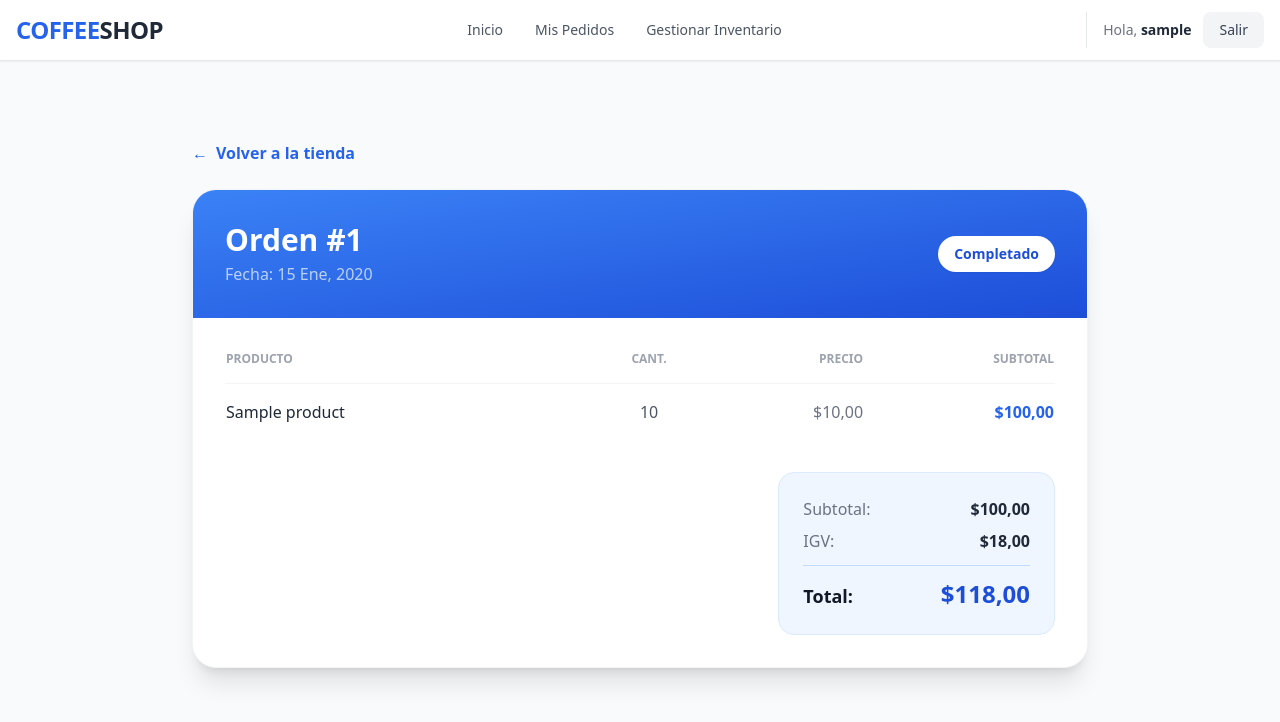
After one commit to Karen11Vargas/coffee_shop, a Django app: page /pedidos/mi-orden/ in a window 1280 px wide. The commit adds this page. Shown: the top 722 px of the page. Run offline with Django 5.2, Linux system fonts and the light colour scheme; a user stored in the database is signed in; tables that the repository leaves empty hold one stand-in row (values such as "Sample post"); some libraries are stand-ins or nearby versions.

Commit message:
feat: Finalización ejercicio, crear productos, ordenar

```diff
--- a/coffee_shop/settings.py
+++ b/coffee_shop/settings.py
@@ -133,3 +133,4 @@ STATIC_URL = 'static/'
 DEFAULT_AUTO_FIELD = 'django.db.models.BigAutoField'
 LOGIN_REDIRECT_URL = 'list_product'
 LOGOUT_REDIRECT_URL = 'list_product'
+LOGIN_URL = 'login'
--- a/coffee_shop/urls.py
+++ b/coffee_shop/urls.py
@@ -1,19 +1,4 @@
-"""
-URL configuration for coffee_shop project.
 
-The `urlpatterns` list routes URLs to views. For more information please see:
-    https://docs.djangoproject.com/en/5.1/topics/http/urls/
-Examples:
-Function views
-    1. Add an import:  from my_app import views
-    2. Add a URL to urlpatterns:  path('', views.home, name='home')
-Class-based views
-    1. Add an import:  from other_app.views import Home
-    2. Add a URL to urlpatterns:  path('', Home.as_view(), name='home')
-Including another URLconf
-    1. Import the include() function: from django.urls import include, path
-    2. Add a URL to urlpatterns:  path('blog/', include('blog.urls'))
-"""
 from django.contrib import admin
 from django.urls import path, include
 from django.conf.urls.static import static
--- /dev/null
+++ b/orders/templates/orders/my_order.html
@@ -0,0 +1,77 @@
+{% extends "base.html" %}
+{% block content %}
+
+<div class="container mx-auto py-12 px-4 flex justify-center">
+    <div class="w-full max-w-4xl">
+
+        <div class="mb-6">
+            <a href="{% url 'list_product' %}" class="text-blue-600 hover:text-blue-800 font-semibold flex items-center transition">
+                <span class="mr-2">←</span> Volver a la tienda
+            </a>
+        </div>
+
+        <div class="bg-white shadow-xl rounded-3xl overflow-hidden border border-gray-100">
+            <div class="p-8 text-white bg-gradient-to-br from-blue-500 to-blue-700 flex justify-between items-center">
+                <div>
+                    <h2 class="text-3xl font-bold mb-1">Orden #{{ order.id }}</h2>
+                    <p class="text-blue-100 opacity-80">
+                        Fecha: {% if order.order_date %}{{ order.order_date|date:"d M, Y" }}{% endif %}
+                    </p>
+                </div>
+                <span class="bg-white text-blue-700 font-bold px-4 py-2 rounded-full text-sm shadow-sm">
+                    Completado
+                </span>
+            </div>
+
+            <div class="p-8">
+                {% if order_items %}
+                    <div class="overflow-x-auto">
+                        <table class="w-full text-left border-collapse">
+                            <thead>
+                                <tr class="text-xs uppercase text-gray-400 border-b border-gray-100">
+                                    <th class="pb-4 font-semibold">Producto</th>
+                                    <th class="pb-4 text-center font-semibold">Cant.</th>
+                                    <th class="pb-4 text-right font-semibold">Precio</th>
+                                    <th class="pb-4 text-right font-semibold">Subtotal</th>
+                                </tr>
+                            </thead>
+                            <tbody class="divide-y divide-gray-50">
+                                {% for item in order_items %}
+                                    <tr class="hover:bg-blue-50/50 transition">
+                                        <td class="py-4 font-medium text-gray-800">{{ item.product.name }}</td>
+                                        <td class="py-4 text-center text-gray-600">{{ item.quantity }}</td>
+                                        <td class="py-4 text-right text-gray-500">${{ item.product.price|floatformat:2 }}</td>
+                                        <td class="py-4 text-right font-bold text-blue-600">${{ item.subtotal_item|floatformat:2 }}</td>
+                                    </tr>
+                                {% endfor %}
+                            </tbody>
+                        </table>
+                    </div>
+
+                    <div class="flex justify-end mt-8">
+                        <div class="w-full md:w-1/2 lg:w-1/3 p-6 bg-blue-50 rounded-2xl border border-blue-100">
+                            <div class="flex justify-between mb-2">
+                                <span class="text-gray-500">Subtotal:</span>
+                                <span class="font-semibold text-gray-800">${{ subtotal|floatformat:2 }}</span>
+                            </div>
+                            <div class="flex justify-between mb-3">
+                                <span class="text-gray-500">IGV:</span>
+                                <span class="font-semibold text-gray-800">${{ igv|floatformat:2 }}</span>
+                            </div>
+                            <div class="border-t border-blue-200 pt-3 flex justify-between items-baseline">
+                                <span class="text-lg font-bold text-gray-900">Total:</span>
+                                <span class="text-2xl font-extrabold text-blue-700">${{ total_order|floatformat:2 }}</span>
+                            </div>
+                        </div>
+                    </div>
+                {% else %}
+                    <div class="text-center py-12">
+                        <h5 class="text-gray-400 font-medium">No hay productos en esta orden</h5>
+                    </div>
+                {% endif %}
+            </div>
+        </div>
+    </div>
+</div>
+
+{% endblock content %}
--- a/orders/urls.py
+++ b/orders/urls.py
@@ -1,6 +1,10 @@
+from django.urls import path
+from .views import MyOrderView, CreateOrderProductView
 
 from django.urls import path
 urlpatterns = [
+    path('mi-orden/', MyOrderView.as_view(), name="my_order"),
+    path('agregar-producto', CreateOrderProductView.as_view(), name="add_order")
 
 
 ]
--- a/orders/views.py
+++ b/orders/views.py
@@ -1,3 +1,56 @@
-from django.shortcuts import render
+from decimal import Decimal
+from django.views.generic import DetailView, CreateView
+from django.contrib.auth.mixins import LoginRequiredMixin
+from django.http import Http404
+from django.urls     import reverse_lazy
+from .models import Orders
+from .forms import OrderProductForm
 
-# Create your views here.
+
+class MyOrderView(LoginRequiredMixin,DetailView):
+    model = Orders
+    template_name = 'orders/my_order.html'
+    context_object_name = 'order'
+
+    def get_object(self):
+        order = Orders.objects.filter(is_active=True, user = self.request.user).first()
+        if not order:
+            raise Http404("No hay una orden activa.")
+        return order
+
+    def get_context_data(self, **kwargs):
+        context = super().get_context_data(**kwargs)
+        order = self.object
+
+        subtotal = Decimal("0.00")
+        order_items = order.orderproduct_set.all()
+
+        for item in order_items:
+            item.subtotal_item = item.product.price * item.quantity
+            subtotal += item.subtotal_item
+
+        igv = subtotal * Decimal("0.18")
+        total_order = subtotal + igv
+
+        context['order_items'] = order_items
+        context['subtotal'] = subtotal
+        context['igv'] = igv
+        context['total_order'] = total_order
+
+        return context
+
+
+class CreateOrderProductView(LoginRequiredMixin,CreateView):
+    template_name = 'orders/create_order_product.html'
+    form_class = OrderProductForm
+    success_url = reverse_lazy('my_order')
+
+    def form_valid(self, form):
+        order, created = Orders.objects.get_or_create(
+            is_active = True,
+            user = self.request.user,
+        )
+        form.instance.order = order
+        form.instance.quantity = 1
+        form.save()
+        return super().form_valid(form)
--- a/products/templates/products/list_product.html
+++ b/products/templates/products/list_product.html
@@ -13,6 +13,12 @@
                 <h3 class="text-lg font-semibold">{{ product.name }}</h3>
                 <p class="text-gray-600">{{ product.description }}</p>
                 <p class="text-blue-500 font-bold">${{ product.price }}</p>
+                <form action="{% url "add_order"%}" method="post">
+                    {% csrf_token %}
+                    <input type="hidden" name="product" value="{{product.id}}">
+                   <button class="group flex items-center justify-center gap-3 bg-stone-100 text-stone-700 px-6 py-3 rounded-2xl font-medium hover:bg-stone-200 hover:text-stone-900 transition-all duration-300 active:scale-95 border border-stone-200/60">
+                    Agregar
+                </form>
             </div>
         </div>
     {% empty %}
--- a/templates/base.html
+++ b/templates/base.html
@@ -4,42 +4,57 @@
 <head>
     <meta charset="UTF-8">
     <meta name="viewport" content="width=device-width, initial-scale=1.0">
-    <title>{% block title %}Mi Tienda{% endblock %}</title>
+    <title>{% block title %}Coffee Shop{% endblock %}</title>
 
-    <!-- Tailwind CSS CDN -->
     <script src="https://cdn.tailwindcss.com"></script>
+</head>
+<body class="bg-gray-50 text-gray-900">
 
-</head>
-<body class="bg-gray-100 text-gray-900">
-    <nav class="bg-blue-500 text-white p-4 shadow-md">
-        <div class="container mx-auto flex justify-between">
-            <a href="{% url 'list_product' %}" class="text-lg font-bold">Coffee Shop</a>
-            <a href="{% url 'add_product' %}" class="bg-white text-blue-500 px-4 py-2 rounded hover:bg-gray-200">
-                Mi pedido
+    <nav class="bg-white border-b border-gray-200 py-3 shadow-sm">
+        <div class="container mx-auto px-4 flex justify-between items-center">
+
+            <a href="{% url 'list_product' %}" class="flex items-center gap-2 group">
+                <span class="text-2xl font-black text-blue-600 tracking-tight group-hover:text-blue-700 transition">
+                    COFFEE<span class="text-gray-800">SHOP</span>
+                </span>
             </a>
 
+            <div class="hidden md:flex items-center gap-8">
+                <a href="{% url 'list_product' %}" class="text-sm font-medium text-gray-600 hover:text-blue-600 transition">Inicio</a>
+                <a href="{% url 'my_order' %}" class="text-sm font-medium text-gray-600 hover:text-blue-600 transition">Mis Pedidos</a>
                 {% if user.is_authenticated %}
-      <!-- Navbar -->
-       <form method="POST", action="{% url "logout" %}">
+                    <a href="{% url 'add_product' %}" class="text-sm font-medium text-gray-600 hover:text-blue-600 transition">Gestionar Inventario</a>
+                {% endif %}
+            </div>
+
+            <div class="flex items-center gap-4">
+                {% if user.is_authenticated %}
+                    <div class="flex items-center gap-3 border-l pl-4 border-gray-200">
+                        <span class="hidden sm:inline text-sm text-gray-500">Hola, <span class="font-semibold text-gray-800">{{ user.username }}</span></span>
+
+                        <form method="POST" action="{% url 'logout' %}" class="inline">
                             {% csrf_token %}
-        <button type ="submit" class="bg-white text-blue-500 px-4 py-2 rounded hover:bg-gray-200" >Cerrar Sesion</button>
+                            <button type="submit" class="text-sm bg-gray-100 text-gray-700 px-4 py-2 rounded-lg hover:bg-red-50 hover:text-red-600 transition font-medium">
+                                Salir
+                            </button>
                         </form>
-        <p  class="text-lg font-bold">Bienvenido, {{user.username}}</p>
-        <a href="{% url 'add_product' %}" class="bg-white text-blue-500 px-4 py-2 rounded hover:bg-gray-200">
-            Agregar Producto
+                    </div>
+                {% else %}
+                    <a href="{% url 'login' %}" class="text-sm font-semibold text-blue-600 hover:text-blue-700">
+                        Iniciar Sesión
                     </a>
-
-    {% else %}
-        <a href="{% url 'login' %}" class="text-lg font-bold">Iniciar Sesion</a>
+                    <a href="#" class="bg-blue-600 text-white px-5 py-2 rounded-full text-sm font-medium hover:bg-blue-700 shadow-lg shadow-blue-200 transition">
+                        Registrarse
+                    </a>
                 {% endif %}
+            </div>
         </div>
     </nav>
 
-    <!-- Contenido dinámico -->
-    <div class="container mx-auto mt-10 px-4">
+    <main class="container mx-auto mt-8 px-4">
         {% block content %}
         {% endblock %}
-    </div>
+    </main>
 
 </body>
 </html>
```
Also changed, not shown: orders/forms.py (added, +8 -0 lines), orders/templates/create_order_product.html (added), 2 other files. Lines whose indentation alone changed are shown as unchanged.
